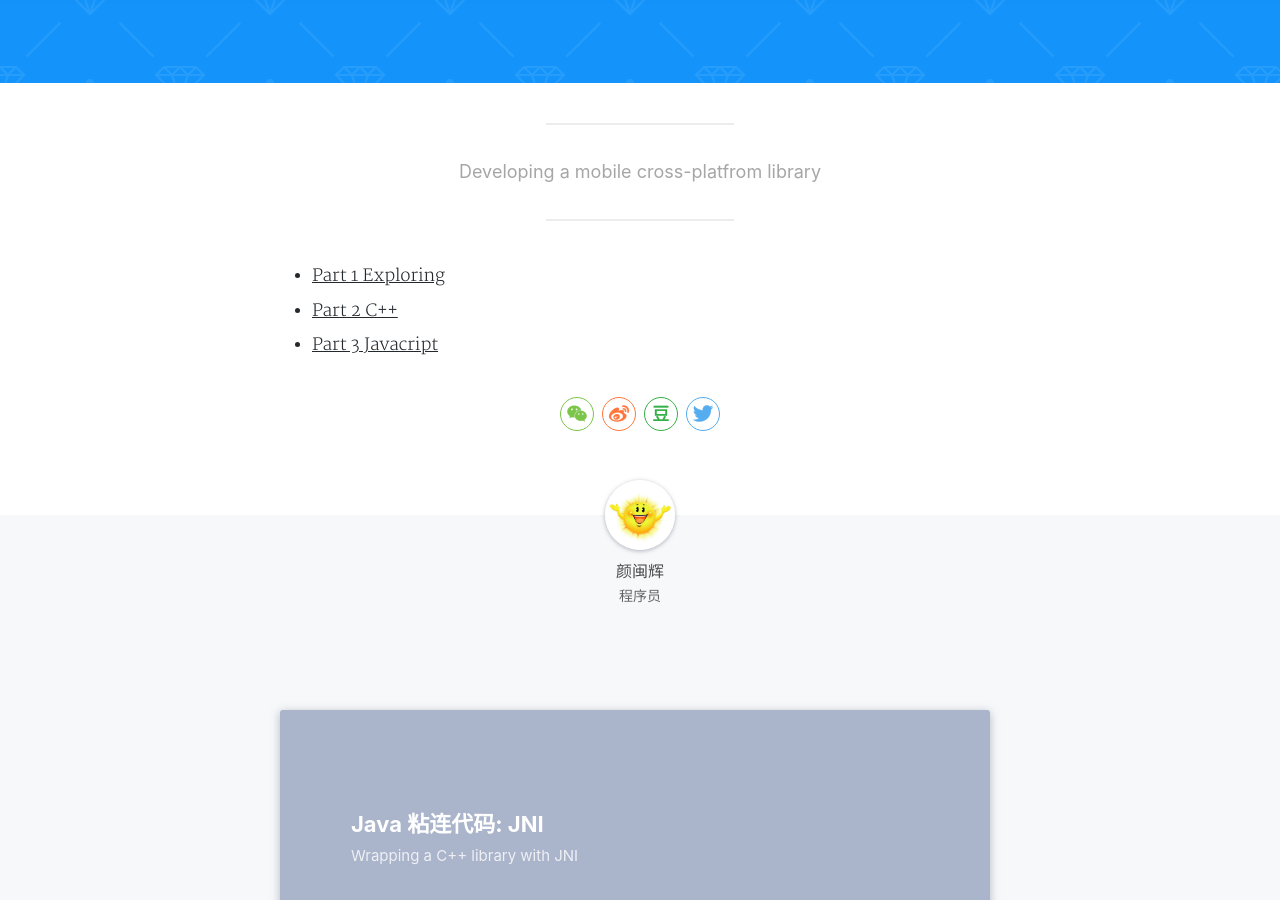
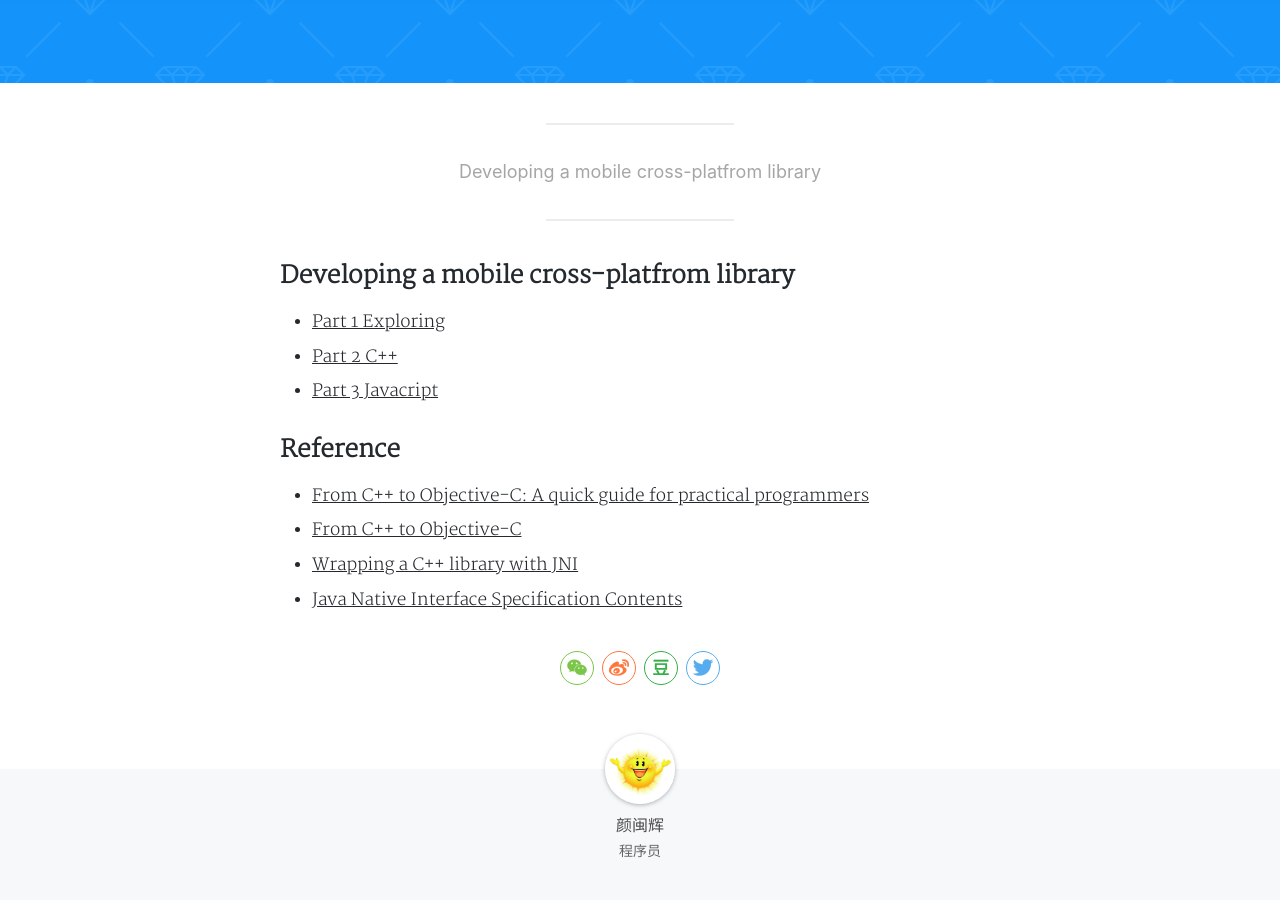
Before and after one commit to yanminhui/yanminhui.github.io, a Jekyll site: the page built from _posts/articles/2020-04-29-cross-platform-mobile.md, in a window 1280 px wide and 900 px high, scrolled down 277 px. Built offline with Jekyll 4.4.1, drawn with Linux system fonts in a browser that asks for light colours; nearby versions of some CDN libraries; a style sheet for code colours, icons or effects is not loaded.

Commit message:
Update cross-platform-mobile.md

```diff
--- a/_posts/articles/2020-04-29-cross-platform-mobile.md
+++ b/_posts/articles/2020-04-29-cross-platform-mobile.md
@@ -9,8 +9,20 @@
 
 ---
 
+## Developing a mobile cross-platfrom library
+
 - [Part 1 Exploring](https://www.skyscanner.net/company-news/developing-mobile-cross-platform-library-part-1-exploring)
 
 - [Part 2 C++](https://www.skyscanner.net/company-news/developing-mobile-cross-platform-library-part-2-c)
 
 - [Part 3 Javacript](https://www.skyscanner.net/company-news/developing-mobile-cross-platform-library-part-3-javascript)
+
+## Reference
+
+- [From C++ to Objective-C: A quick guide for practical programmers](https://www.codeproject.com/Articles/770577/From-Cplusplus-to-Objective-C-A-quick-guide-for-pr)
+
+- [From C++ to Objective-C](http://pierre.chachatelier.fr/programmation/fichiers/cpp-objc-en.pdf)
+
+- [Wrapping a C++ library with JNI](https://thebreakfastpost.com/2012/01/21/wrapping-a-c-library-with-jni-introduction/)
+
+- [Java Native Interface Specification Contents](https://docs.oracle.com/en/java/javase/14/docs/specs/jni/index.html)
```
